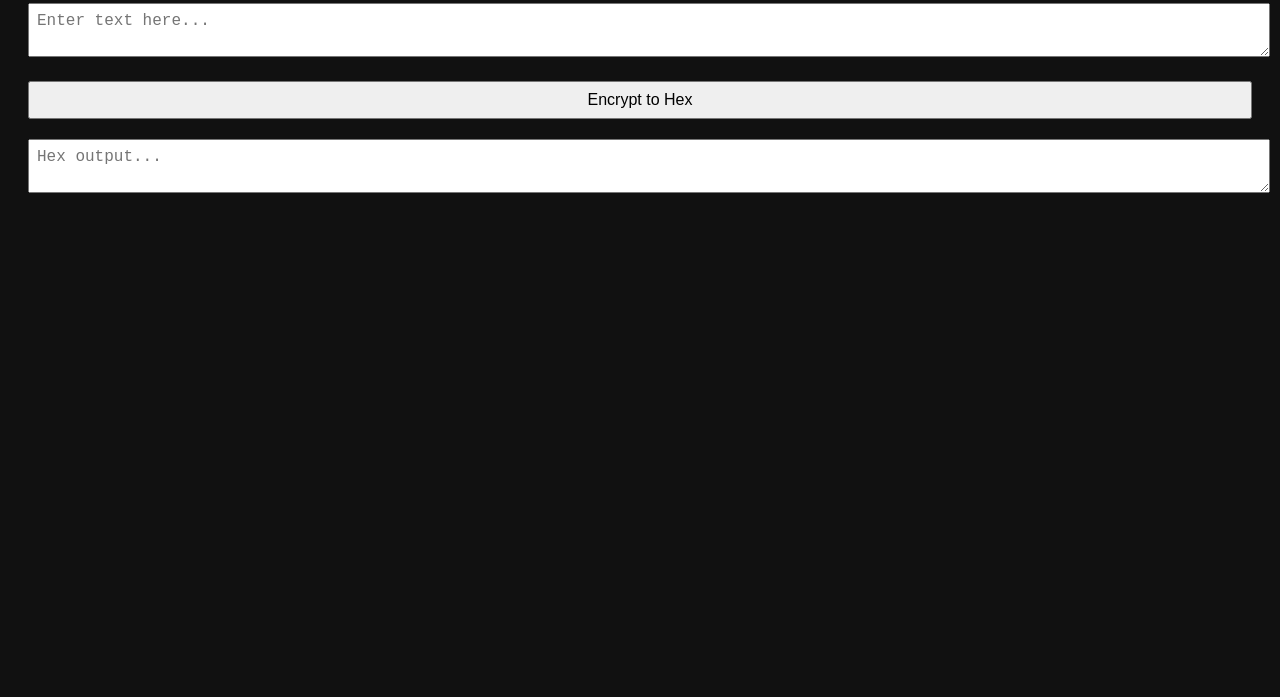
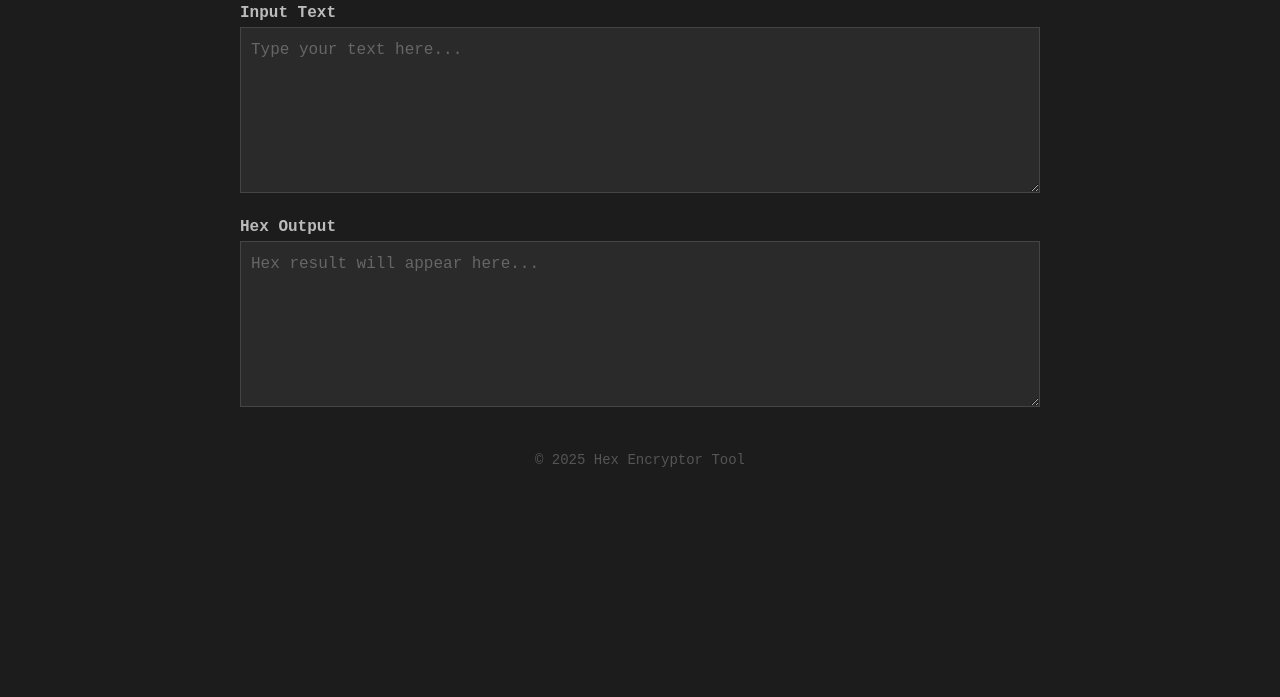
Before and after one commit to amorosity/amorosity.github.io, a plain HTML site: page index.html in a window 1280 px wide. Shown: the part 103-800 px from the top of the page. Drawn offline with Linux system fonts and the light colour scheme.

Commit message:
Update index.html

```diff
--- a/index.html
+++ b/index.html
@@ -3,25 +3,92 @@
 <head>
     <title>Hex Encryptor</title>
     <style>
-        body { font-family: Arial; background: #111; color: #eee; padding: 20px; }
-        input, textarea, button { width: 100%; margin: 10px 0; padding: 8px; font-size: 16px; }
+        body {
+            background-color: #1c1c1c;
+            color: #e0e0e0;
+            font-family: "Courier New", Courier, monospace;
+            padding: 40px;
+            max-width: 800px;
+            margin: auto;
+        }
+
+        h2 {
+            text-align: center;
+            color: #ffc107;
+            text-shadow: 0 0 5px #000;
+        }
+
+        textarea {
+            background-color: #2a2a2a;
+            color: #00ffcc;
+            border: 1px solid #444;
+            resize: vertical;
+            width: 100%;
+            padding: 10px;
+            font-size: 16px;
+            line-height: 1.5;
+            box-sizing: border-box;
+        }
+
+        label {
+            font-weight: bold;
+            display: block;
+            margin-top: 20px;
+            margin-bottom: 5px;
+            color: #bbb;
+        }
+
+        ::placeholder {
+            color: #666;
+        }
+
+        /* Scrollbar (for nostalgia) */
+        textarea::-webkit-scrollbar {
+            width: 10px;
+        }
+
+        textarea::-webkit-scrollbar-track {
+            background: #1c1c1c;
+        }
+
+        textarea::-webkit-scrollbar-thumb {
+            background-color: #555;
+            border-radius: 3px;
+        }
+
+        footer {
+            text-align: center;
+            margin-top: 40px;
+            color: #555;
+            font-size: 14px;
+        }
     </style>
 </head>
 <body>
-    <h2>String to Hex Converter</h2>
-    <textarea id="inputText" placeholder="Enter text here..."></textarea>
-    <button onclick="convertToHex()">Encrypt to Hex</button>
-    <textarea id="outputHex" readonly placeholder="Hex output..."></textarea>
+    <h2>Hex Encryptor</h2>
+
+    <label for="inputText">Input Text</label>
+    <textarea id="inputText" rows="6" placeholder="Type your text here..."></textarea>
+
+    <label for="outputHex">Hex Output</label>
+    <textarea id="outputHex" rows="6" readonly placeholder="Hex result will appear here..."></textarea>
+
+    <footer>
+        &copy; 2025 Hex Encryptor Tool
+    </footer>
 
     <script>
-        function convertToHex() {
-            const text = document.getElementById("inputText").value;
+        const inputText = document.getElementById("inputText");
+        const outputHex = document.getElementById("outputHex");
+
+        inputText.addEventListener("input", () => {
+            const text = inputText.value;
             let hex = "";
             for (let i = 0; i < text.length; i++) {
                 hex += text.charCodeAt(i).toString(16).padStart(2, '0');
             }
-            document.getElementById("outputHex").value = hex;
-        }
+            outputHex.value = hex;
+        });
     </script>
 </body>
 </html>
```
